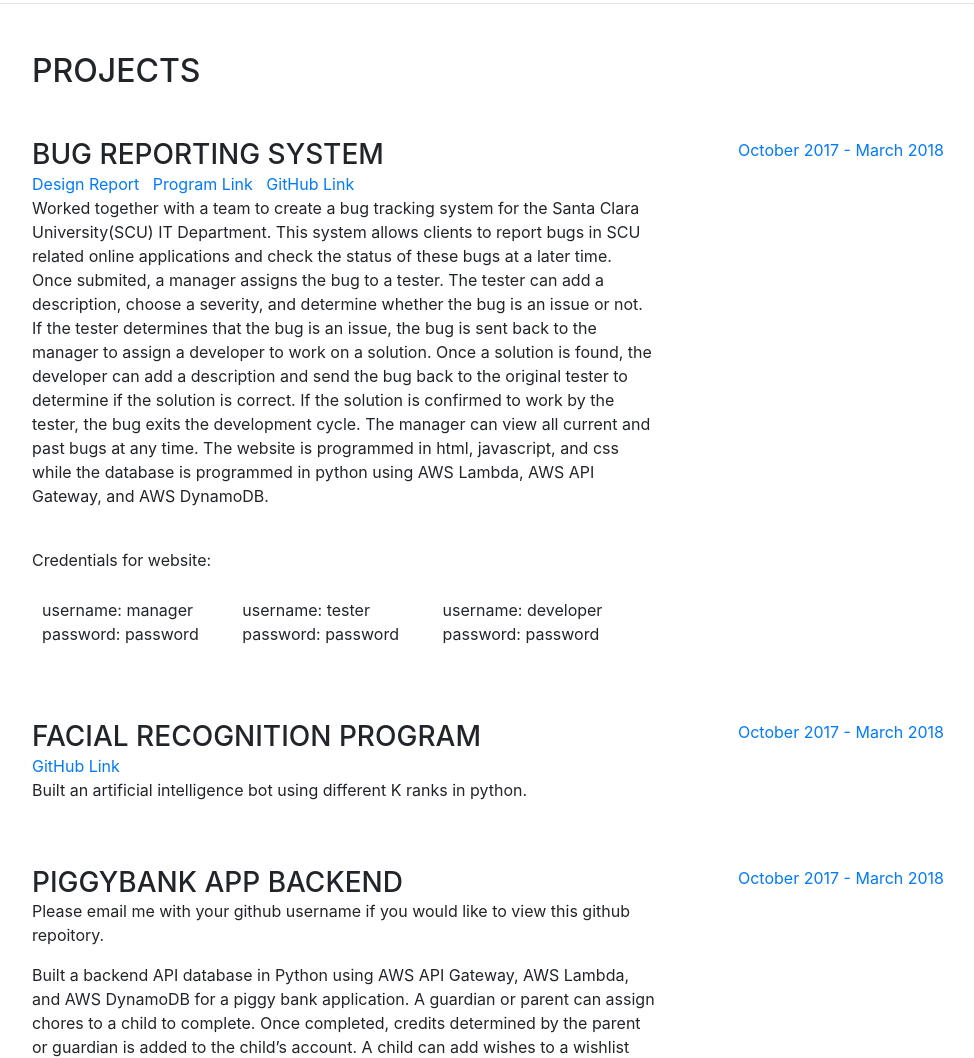
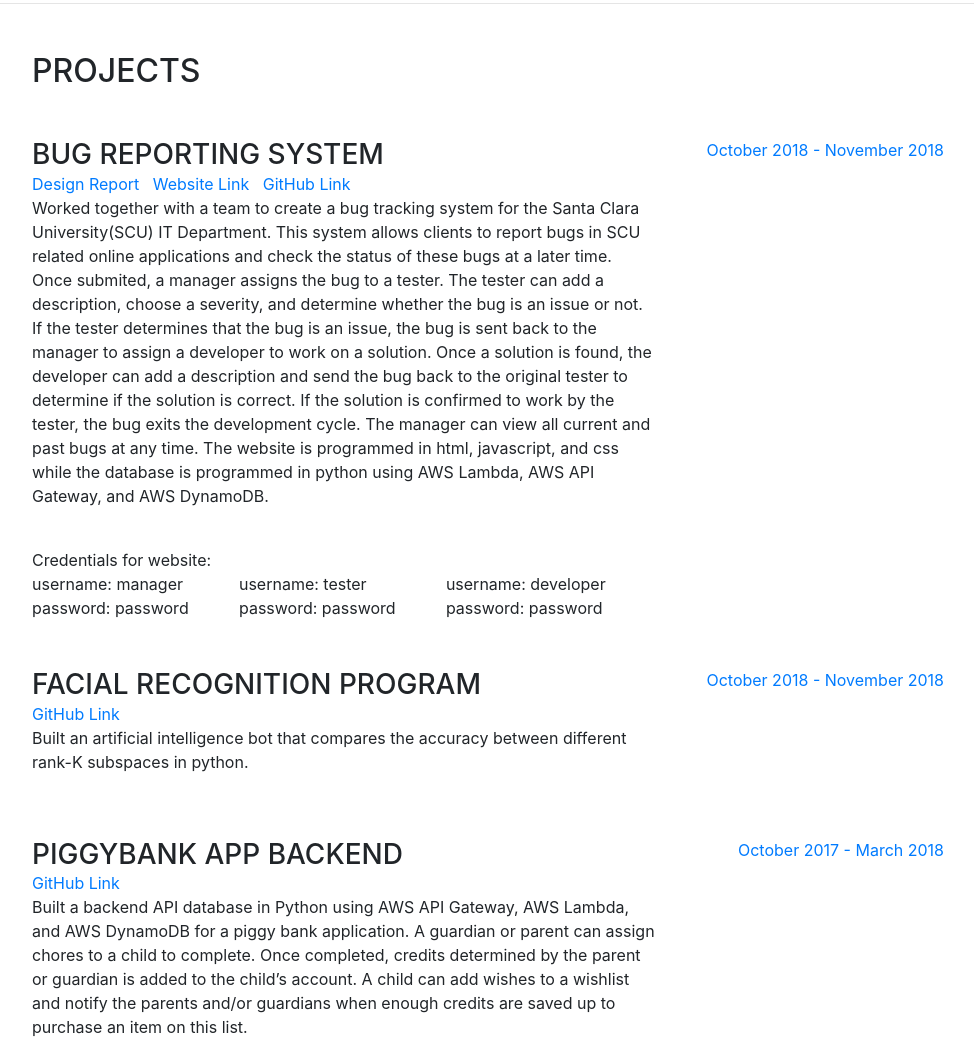
Before and after one commit to dtokazaki/website, a website with bundled scripts: page dokazaki/index.html in a window 1280 px wide. Shown: the part 1598-2656 px from the top of the page, without its empty margins (288-1262 px from the left). Built offline with nearby package versions, Linux system fonts and the light colour scheme; a web font is replaced by a local one.

Commit message:
added stuff

```diff
--- a/dokazaki/css/resume.css
+++ b/dokazaki/css/resume.css
@@ -211,5 +211,4 @@ a:hover, a:focus, a:active {
 .grid-container {
   display: grid;
   grid-template-columns: auto auto auto;
-  padding: 10px;
 }
--- a/dokazaki/index.html
+++ b/dokazaki/index.html
@@ -180,7 +180,7 @@
                     <h3 class="mb-0">Bug Reporting System</h3>
                     <a href="report.html" target="_blank">Design Report</a>
                     &nbsp;
-                    <a href="BugTracker/finalProject" target="_blank">Program Link</a>
+                    <a href="BugTracker/finalProject" target="_blank">Website Link</a>
                     &nbsp;
                     <a href="https://github.com/dtokazaki/BugTracker" target="_blank">GitHub Link</a>
                     <p>
@@ -190,7 +190,6 @@
                         programmed in python using AWS Lambda, AWS API Gateway, and AWS DynamoDB.
                     </p>
                     <br>
-                    <p>
                     Credentials for website:
                     <div class="grid-container">
                         <div class="grid-item">username: manager</div>
@@ -200,32 +199,30 @@
                         <div class="grid-item">password: password</div>
                         <div class="grid-item">password: password</div>
                    </div>
-                    </p>
-                 <!--   <embed src="bugTracker/DesignReport.pdf" width="800px" height="1000px" />-->
 
                 </div>
                 <div class="resume-date text-md-right">
-                    <span class="text-primary">October 2017 - March 2018</span>
+                    <span class="text-primary">October 2018 - November 2018</span>
                 </div>
             </div>
             <br><br>
             <div class="resume-item d-flex flex-column flex-md-row">
                 <div class="resume-content mr-auto">
                     <h3 class="mb-0">Facial Recognition Program</h3>
-                    <a href="lab4" target="_blank">GitHub Link</a>
+                    <a href="https://github.com/dtokazaki/FacialRecognition" target="_blank">GitHub Link</a>
                     <p>
-                        Built an artificial intelligence bot using different K ranks in python.
+                        Built an artificial intelligence bot that compares the accuracy between different rank-K subspaces in python.
                     </p>
                 </div>
                 <div class="resume-date text-md-right">
-                    <span class="text-primary">October 2017 - March 2018</span>
+                    <span class="text-primary">October 2018 - November 2018</span>
                 </div>
             </div>
             <br><br>
            <div class="resume-item d-flex flex-column flex-md-row">
                 <div class="resume-content mr-auto">
                     <h3 class="mb-0">Piggybank App Backend</h3>
-                    <p>Please email me with your github username if you would like to view this github repoitory.</p>
+                    <a href="https://github.com/dtokazaki/okazakibruce2019" target="_blank">GitHub Link</a>
                     <p>
                         Built a backend API database in Python using AWS API Gateway, AWS Lambda, and AWS DynamoDB for a piggy bank application. A guardian or parent can assign chores to a child to complete. Once completed, credits determined by the parent or guardian is added to the child’s account.
                         A child can add wishes to a wishlist and notify the parents and/or guardians when enough credits are saved up to purchase an item on this list.
@@ -251,7 +248,7 @@
           <div class="resume-item d-flex flex-column flex-md-row mb-5">
             <div class="resume-content mr-auto">
               <h3 class="mb-0">Santa Clara University Hack for Humanity Finalist</h3>
-                <a href="VoteCa" target="_blank">Program Link</a>
+                <a href="VoteCa" target="_blank">Website Link</a>
                 &nbsp;
                 <a href="https://github.com/nsampemane/VoteCa" target="_blank">GitHub Link</a>
              <!-- <div class="subheading mb-3">Intelitec Solutions</div>-->
```
Lines whose indentation alone changed are shown as unchanged.
